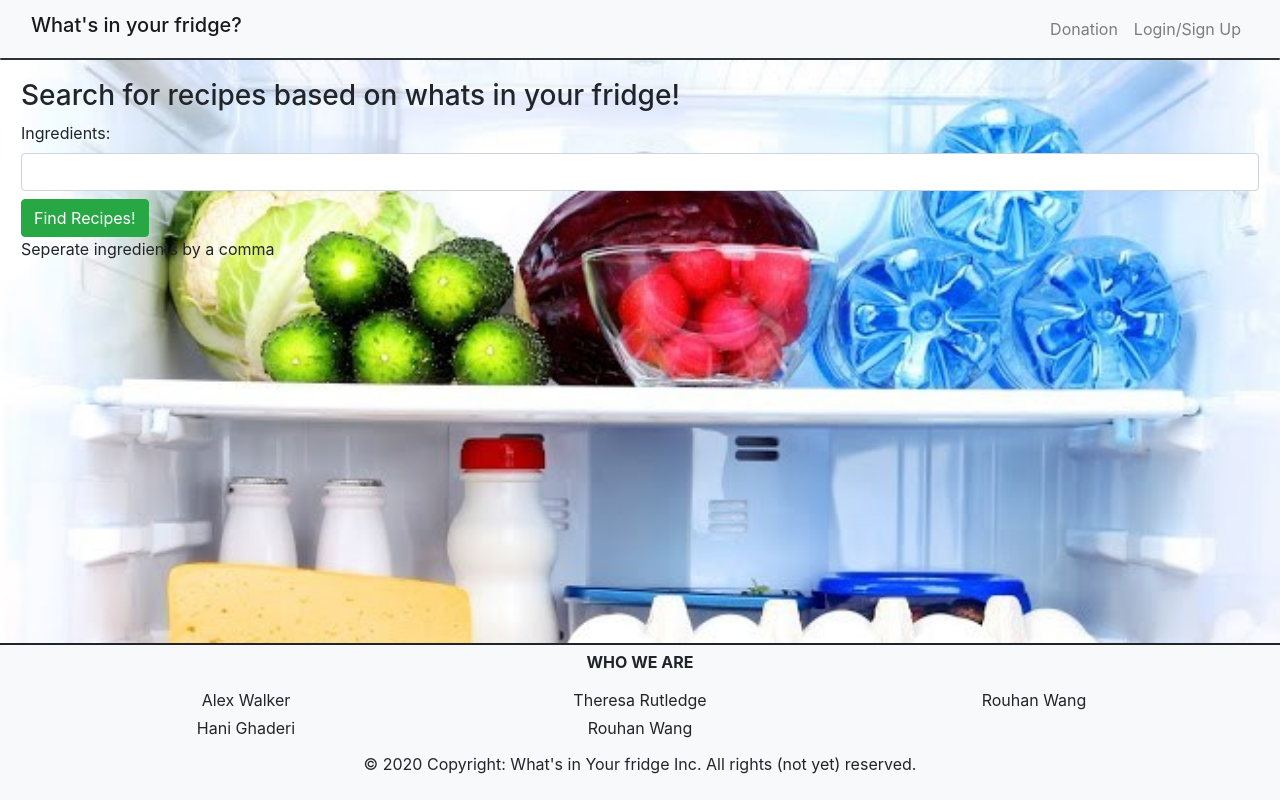
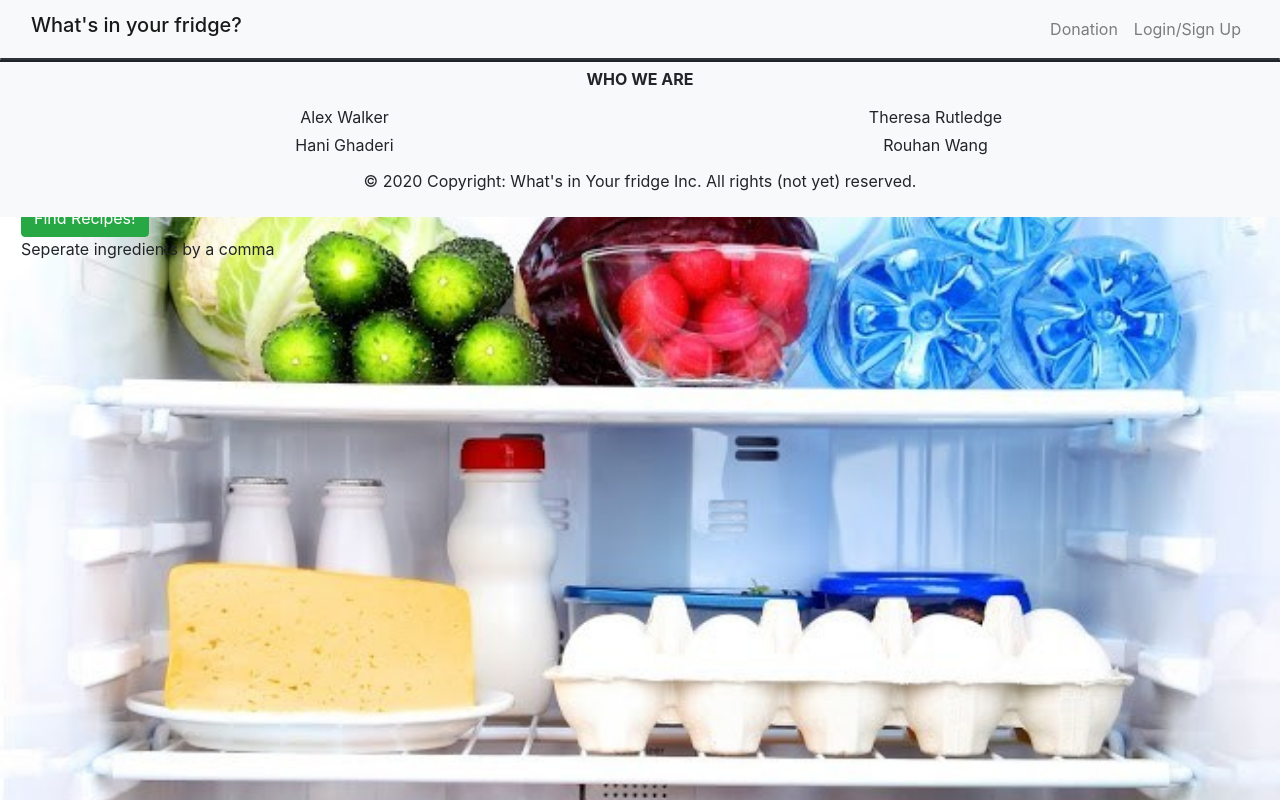
Before and after one commit to TheresaRutledge/whats-in-your-fridge, a React (Create React App) app in the folder client/: page / in a window 1280 px wide. Built offline with nearby package versions, Linux system fonts and the light colour scheme.

Commit message:
footer typo, ability to scroll

```diff
--- a/client/public/index.html
+++ b/client/public/index.html
@@ -24,7 +24,7 @@
       work correctly both with client-side routing and a non-root public URL.
       Learn how to configure a non-root public URL by running `npm run build`.
     -->
-    <title>React App</title>
+    <title>Whats in your fridge</title>
   </head>
   <body>
     <noscript>You need to enable JavaScript to run this app.</noscript>
--- a/client/src/components/Footer/index.js
+++ b/client/src/components/Footer/index.js
@@ -5,7 +5,7 @@ const Footer = () => {
   return (
     <Navbar
       style={{ border: '2px solid' }}
-      className="w-100 mt-auto navbar navbar-light bg-light fixed-bottom footer border-bottom-0 border-left-0 border-right-0"
+      className="w-100 mt-auto navbar navbar-light bg-light footer border-bottom-0 border-left-0 border-right-0"
     >
       <div className="mx-5 main-footer" style={{ width: '100%' }}>
         <Row>
@@ -19,7 +19,7 @@ const Footer = () => {
           </Col>
         </Row>
         <Row>
-          <Col xs="12" md="4" className="py-2 ">
+          <Col xs="12" md="6" className="py-2 ">
             <p className="pb-0 mb-1" style={{ textAlign: 'center' }}>
               <a
                 href="https://www.linkedin.com/in/theresarutledge/"
@@ -39,7 +39,7 @@ const Footer = () => {
               </a>
             </p>
           </Col>
-          <Col xs="12" md="4" className="py-2 ">
+          <Col xs="12" md="6" className="py-2 ">
             <p className="pb-0 mb-1" style={{ textAlign: 'center' }}>
               <a
                 href="https://www.linkedin.com/in/theresarutledge/"
@@ -49,17 +49,6 @@ const Footer = () => {
                 Theresa Rutledge
               </a>
             </p>
-            <p className="pb-0 mb-1" style={{ textAlign: 'center' }}>
-              <a
-                href="https://www.linkedin.com/in/ruohan-wang-78990590/"
-                target="_blank"
-                className="text-body"
-              >
-                Rouhan Wang
-              </a>
-            </p>
-          </Col>
-          <Col xs="12" md="4" className="py-2 ">
             <p className="pb-0 mb-1" style={{ textAlign: 'center' }}>
               <a
                 href="https://www.linkedin.com/in/ruohan-wang-78990590/"
--- a/client/src/index.css
+++ b/client/src/index.css
@@ -79,6 +79,10 @@ code {
 .footer {
   padding-bottom: 70px;
 }
+
+.fixed-bottom{
+  position:relative!
+}
 /* .search-title {
   color:
 } */
```
Also changed, not shown: client/src/components/SingleRecipe/index.js (deleted), 1 other file (tests, documents, lock files or other folders).
